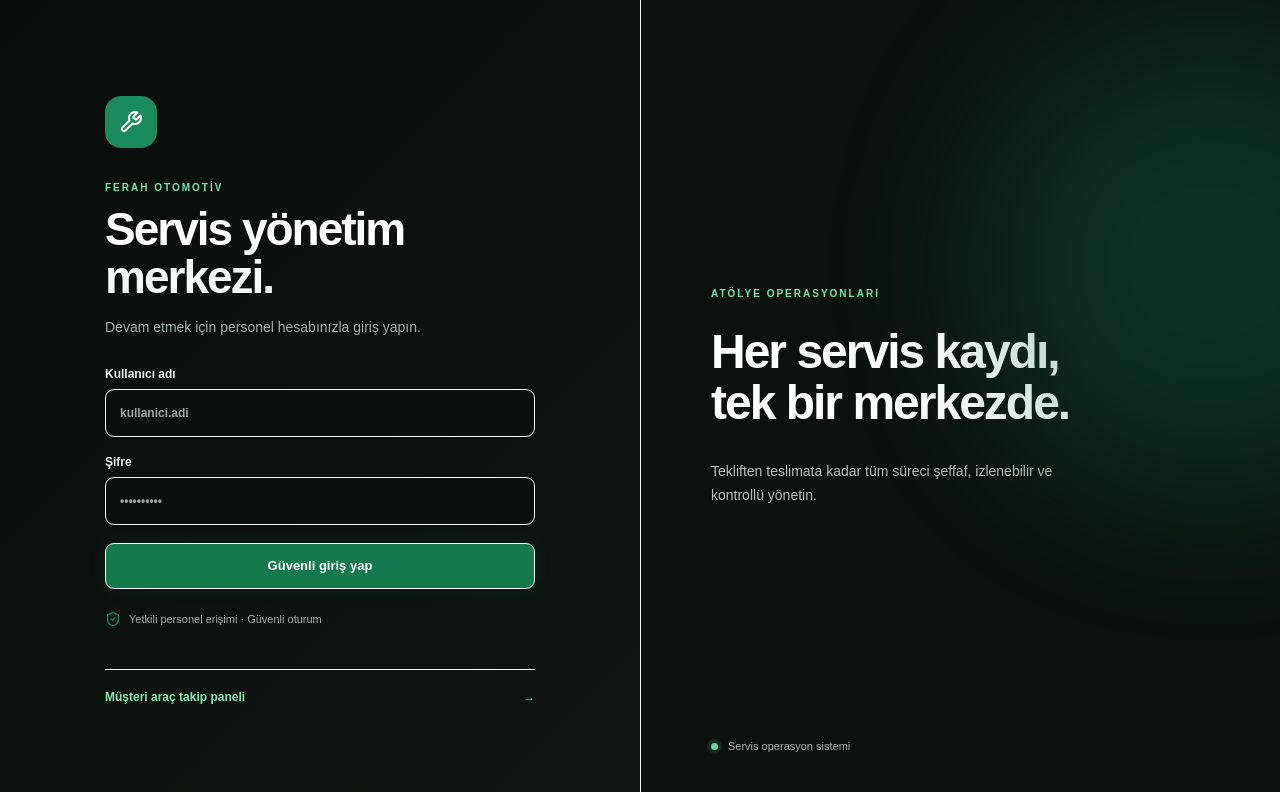
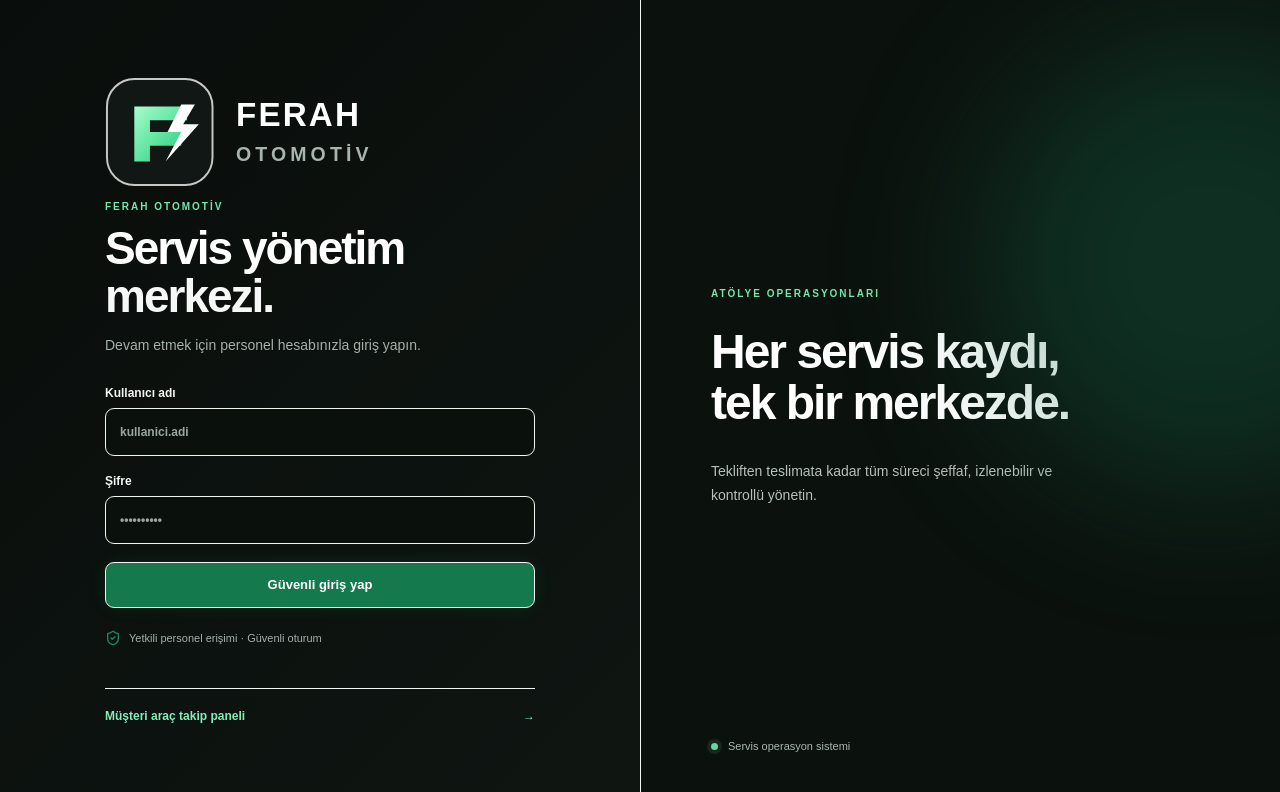
Before and after one commit to otoferah/carservice, a Next.js app: page /login in a window 1280 px wide. Shown: the top 792 px of the page. Built offline with nearby package versions, Linux system fonts and the light colour scheme.

Commit message:
Use Ferah Otomotiv logo on login screen

```diff
--- a/src/app/login/page.tsx
+++ b/src/app/login/page.tsx
@@ -1,7 +1,7 @@
 "use client";
 import {useState,type FormEvent} from "react";
 import {useRouter} from "next/navigation";
-import {Wrench,ShieldCheck} from "lucide-react";
+import {ShieldCheck} from "lucide-react";
 import {createClient} from "@/lib/supabase/client";
 export default function LoginPage(){
  const router=useRouter();const [username,setUsername]=useState("");const [password,setPassword]=useState("");
@@ -14,7 +14,7 @@ export default function LoginPage(){
   finally{setBusy(false);}
  }
  return <main className="login-page">
-  <div className="login-card"><div className="brand-mark"><Wrench size={24}/></div>
+  <div className="login-card"><div className="login-brand-logo"><img src="/ferah-logo.svg" alt="Ferah Otomotiv"/></div>
    <p className="eyebrow">FERAH OTOMOTİV</p><h1>Servis yönetim<br/><span>merkezi.</span></h1>
    <p className="muted">Devam etmek için personel hesabınızla giriş yapın.</p>
    <form onSubmit={submit} className="login-form">
```
